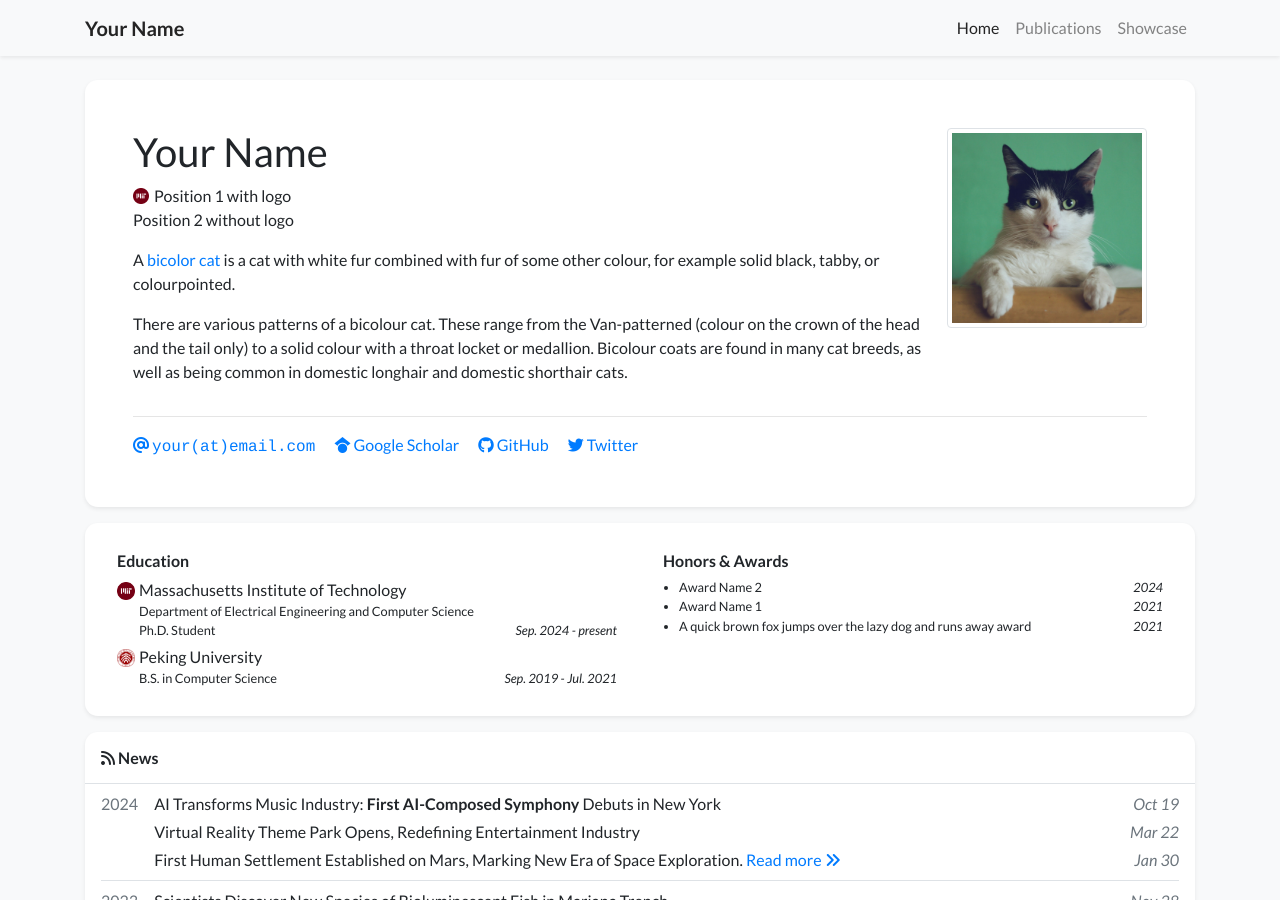
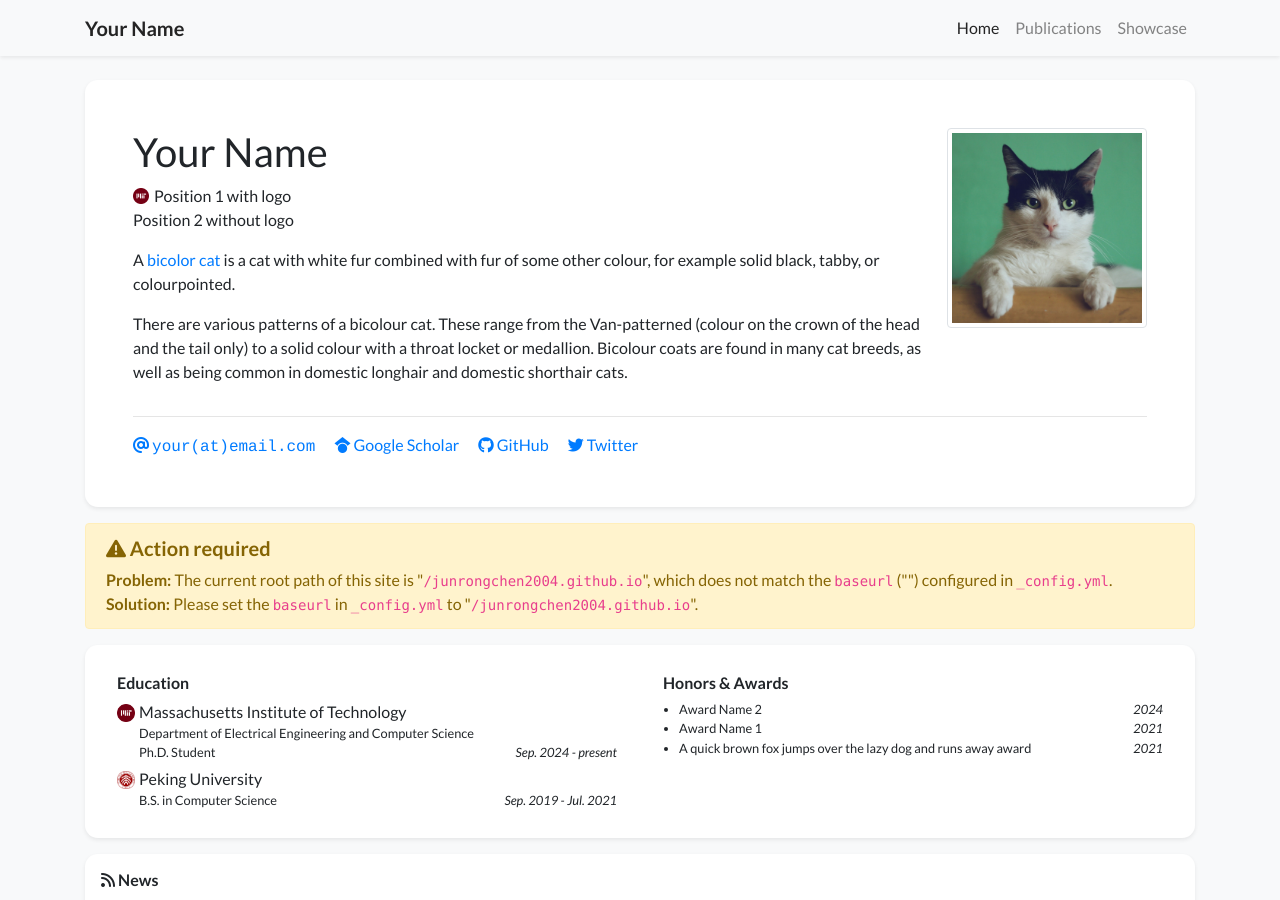
Before and after one commit to JunrongChen2004/junrongchen2004.github.io, a Jekyll site: the page built from index.html, in a window 1280 px wide and 900 px high. Built offline with Jekyll 4.4.1, drawn with Linux system fonts in a browser that asks for light colours; nearby versions of some CDN libraries; a style sheet for code colours, icons or effects is not loaded; some of the changed lines change nothing that is shown.

Commit message:
Update _config.yml

```diff
--- a/_config.yml
+++ b/_config.yml
@@ -1,39 +1,17 @@
-# Welcome to Jekyll!
-#
-# This config file is meant for settings that affect your whole blog, values
-# which you are expected to set up once and rarely edit after that. If you find
-# yourself editing this file very often, consider using Jekyll's data files
-# feature for the data you need to update frequently.
-#
-# For technical reasons, this file is *NOT* reloaded automatically when you use
-# 'bundle exec jekyll serve'. If you change this file, please restart the server process.
+# Site settings
+url: "https://junrongchen2004.github.io"   # full site URL
+baseurl: ""                                 # user sites must use empty baseurl
 
-# Site settings
-# These are used to personalize your new site. If you look in the HTML files,
-# you will see them accessed via {{ site.title }}, {{ site.email }}, and so on.
-# You can create any custom variable you would like, and they will be accessible
-# in the templates via {{ site.myvariable }}.
-baseurl: "/academic-homepage" # the subpath of your site, e.g. /blog
+title: "Junrong Chen"
+email: "juc036@ucsd.edu"                    # optional
+description: "Your short tagline here"
+timezone: "PDT/PST"             # optional; helps with dates
 
 # Build settings
 markdown: kramdown
 plugins:
   - jekyll-email-protect
 
-# Exclude from processing.
-# The following items will not be processed, by default. Create a custom list
-# to override the default setting.
-# exclude:
-#   - Gemfile
-#   - Gemfile.lock
-#   - node_modules
-#   - vendor/bundle/
-#   - vendor/cache/
-#   - vendor/gems/
-#   - vendor/ruby/
-
-# timezone: Asia/Shanghai
-
 collections:
   - publications
   - news
```
